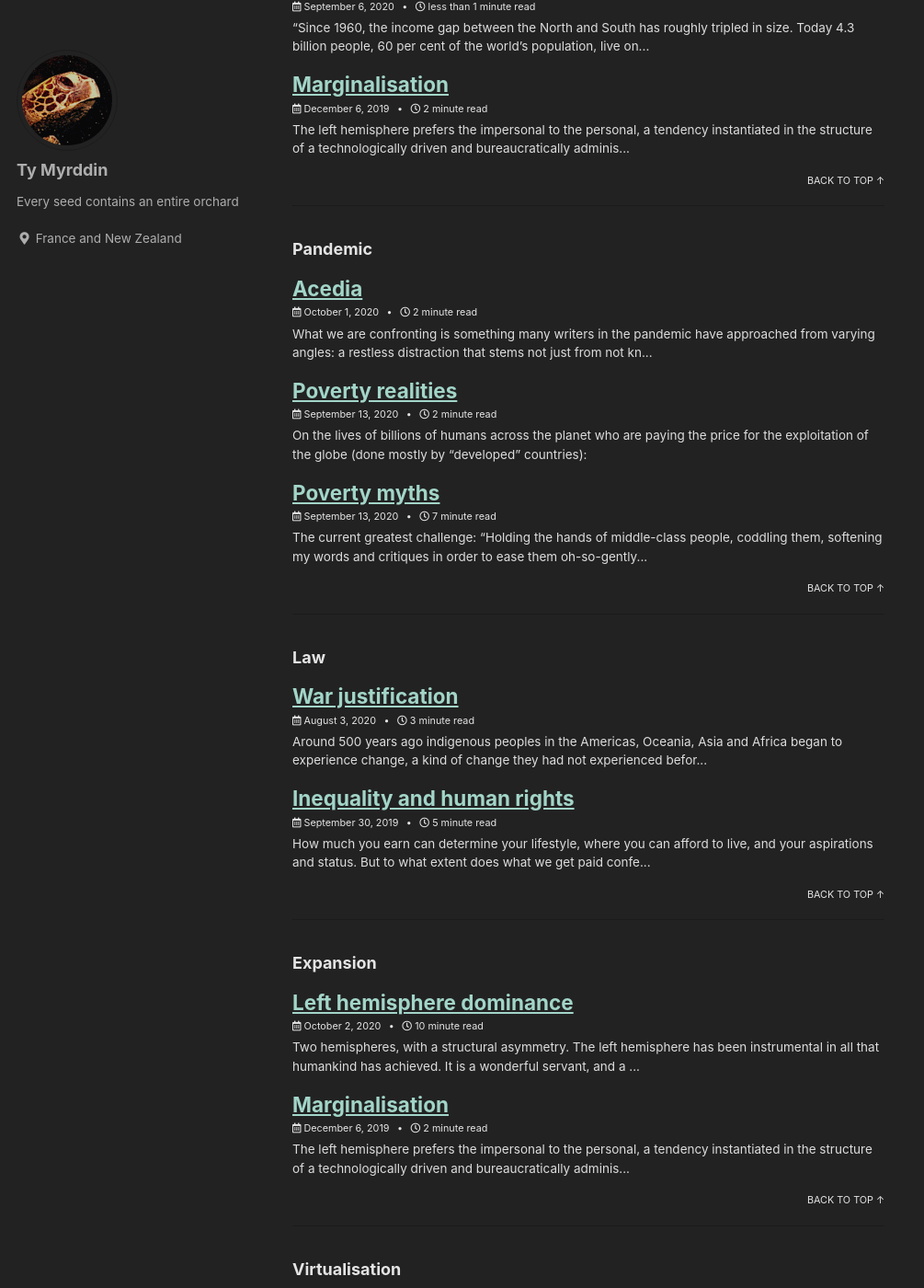
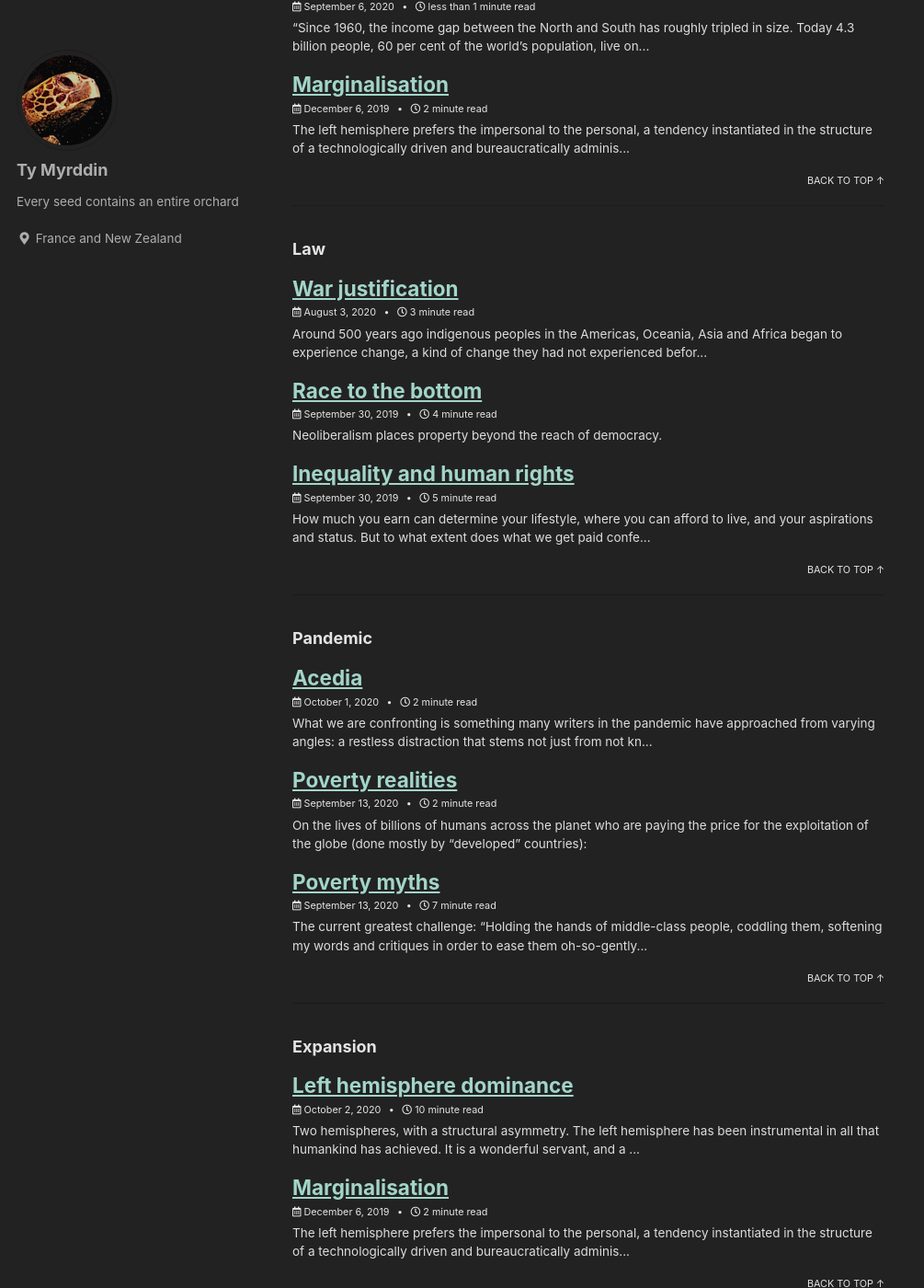
Before and after one commit to tymyrddin/tymyrddin.github.io, a Jekyll site: the page built from _pages/tag-archive.md, in a window 1280 px wide and 1400 px high, scrolled down 21760 px. Shown: the whole window at 92% size, without its empty margins (0-1005 px from the left). Built offline with Jekyll 4.4.1, drawn with Linux system fonts in a browser that asks for light colours; cached includes are drawn as plain includes; some of the changed text lies outside the part shown.

Commit message:
Title changes

```diff
--- a/_posts/2019-09-30-neoliberalism.md
+++ b/_posts/2019-09-30-race-to-the-bottom.md
@@ -1,5 +1,5 @@
 ---
-title: "Neoliberalism"
+title: "Race to the bottom"
 modified: 2019-09-30T13:30:00+00:00
 categories:
   - Cause-and-effect
@@ -46,7 +47,7 @@
 
 ## Overlooked
 
-This race leads to ever greater government handouts to capital and its owners, wealthy folk, multinational corporations, global banks, and so on – paid for by the sweat of everyone else. In the race to the bottom there seems to be no limit to which owners of capital would like to free-ride off the public goods provided by society. It is the nature of ideologies to see some things clearly and place other things out of view — to serve up a combination of useful concepts and to conceal self-interest.
+This race to the bottom leads to ever greater government handouts to capital and its owners, wealthy folk, multinational corporations, global banks, and so on – paid for by the sweat of everyone else. In the race to the bottom there seems to be no limit to which owners of capital would like to free-ride off the public goods provided by society. It is the nature of ideologies to see some things clearly and place other things out of view — to serve up a combination of useful concepts and to conceal self-interest.
 
 _Sets of ideas that become influential can usually do a great deal of the latter. The point is surely not that neoliberalism is wrong about everything: It makes sense to seek to avoid hyperinflation, for example, and it is reasonable to note that price fluctuations in market economies provide information to consumers and business owners about how to behave—if apples become scarce, and their price goes up, consumers can substitute, say, cheaper oranges. And it certainly is possible, too, for political decisions to mangle an economy so that markets cease to perform their socially useful work. Venezuela, where the economy contracted 13 percent last year, as people suffered through shortages of medicine and food, is perhaps the most tragic example at the present moment._
 
```
Also changed, not shown: other parts of _posts/2019-09-30-race-to-the-bottom.md (+1 -0 lines), _posts/2019-09-21-ravenous-runs.md (renamed from _posts/2019-09-21-race-to-the-bottom.md, +1 -1 lines).
